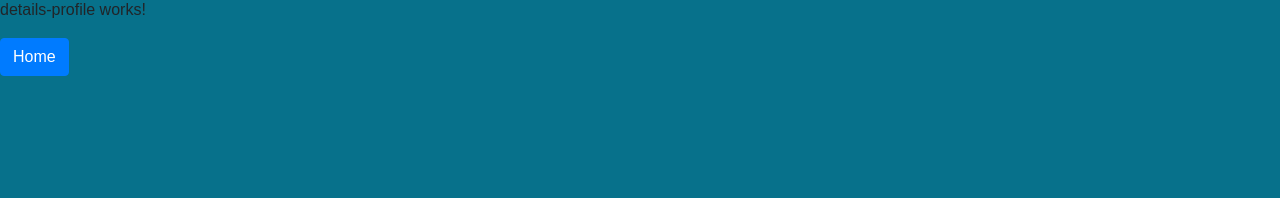
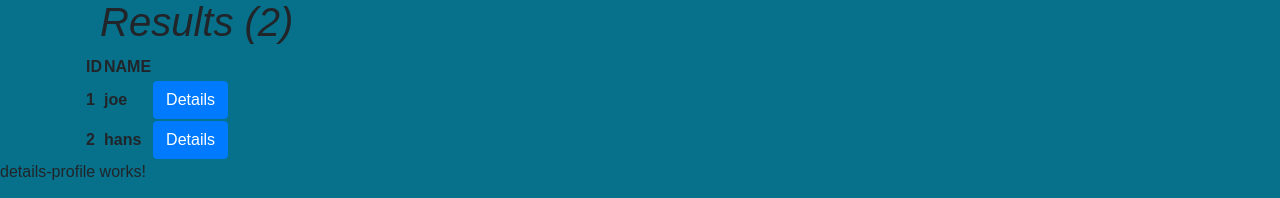
Before and after one commit to nicogithska/semantic_frointend, an Angular app: page /details/1 in a window 1280 px wide. Shown: the part 352-550 px from the top of the page. Built offline with nearby package versions, Linux system fonts and the light colour scheme; no server answers.

Commit message:
routerLink-Funktion in html übertragen

```diff
--- a/src/app/components/body/body/body.component.html
+++ b/src/app/components/body/body/body.component.html
@@ -50,7 +50,7 @@
         <tr>
           <th>{{ profil.id }}</th>
           <th>{{ profil.name }}</th>
-          <th><a (click)="onClick(profil.id)" class="btn btn-primary" [routerLink]="['/details', profil.id]">Details</a></th>
+          <th><a class="btn btn-primary" [routerLink]="['/details', profil.id]">Details</a></th>
         </tr>
       </tbody>
     </table>
--- a/src/app/components/body/body/body.component.ts
+++ b/src/app/components/body/body/body.component.ts
@@ -15,7 +15,7 @@ import { Skill } from '../../../models/Skill/Skill';
 })
 export class BodyComponent implements OnInit {
 
-  /*
+
   test: Profile = {
     id: 1,
     name: 'joe',
@@ -28,9 +28,9 @@ export class BodyComponent implements OnInit {
     nachname: 'johann'
   };
   profiles: Profile[] = [this.test, this.test2];
-  */
 
-  profiles: Profile[];
+
+  //profiles: Profile[];
   skill: string;
 
   constructor(
@@ -39,7 +39,7 @@ export class BodyComponent implements OnInit {
     private router: Router) { }
 
   ngOnInit(): void {
-    this.profiles = this.semanticSearchService.search();
+    //this.profiles = this.semanticSearchService.search();
   }
 
   addSkill() {
@@ -57,7 +57,4 @@ export class BodyComponent implements OnInit {
     this.skillService.resetAll();
   }
 
-  onClick(id: number) {
-    this.router.navigate(['/details', id]);
-  }
 }
```
